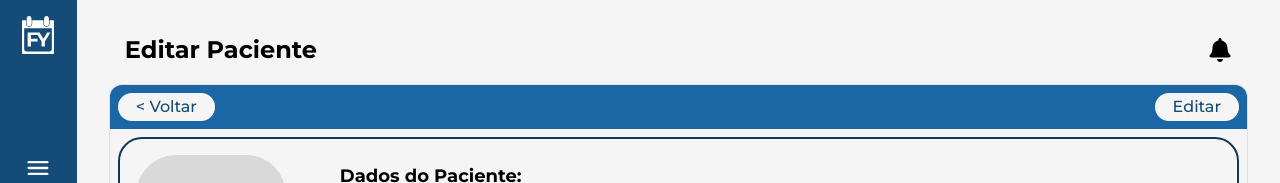
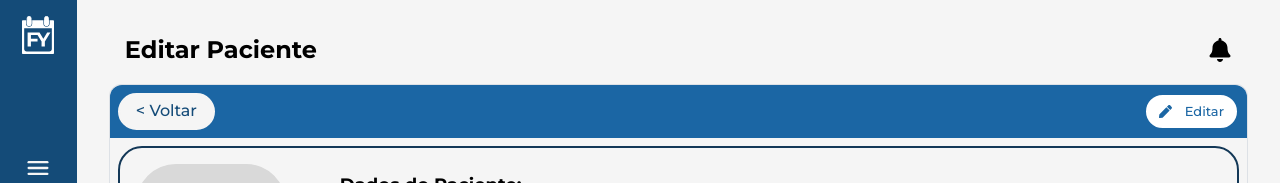
Before and after one commit to KauanPaschoal/web-projeto, a React (Vite) app: page /dashboard/pacientes/editar/1 in a window 1280 px wide. Shown: the top 183 px of the page. Built offline with nearby package versions, Linux system fonts and the light colour scheme; no server answers.

Commit message:
feat: Adicionar novos estilos e funcionalidades ao Dashboard e componentes relacionados

```diff
--- a/src/App.css
+++ b/src/App.css
@@ -17,6 +17,11 @@
   --YellowAlertFy: #FFD078;
   --GreenAlertFy: #78FF8C;
   --BlueAlertFy: #78BEFF;
+}
+
+.swal2-icon.swal2-warning {
+  border-color: var(--LightBlueFy) !important;
+  color: var(--LightBlueFy) !important;
 }
 
 /* Estilização do Scrollbar */
--- a/src/pages/dashboard/Dashboard.jsx
+++ b/src/pages/dashboard/Dashboard.jsx
@@ -143,6 +143,7 @@ const Dashboard = () => {
                       nome={paciente.nome}
                       horario={paciente.horario}
                       status={paciente.status}
+                      id={paciente.id}
                     />
                   ))
                 )}
--- a/src/pages/dashboard/administracao/Administracao.jsx
+++ b/src/pages/dashboard/administracao/Administracao.jsx
@@ -65,7 +65,7 @@ const Administracao = () => {
       const result = await confirmCancelEdit(
         "Cancelar edição?",
         "Tem certeza que deseja cancelar a edição?",
-        "small"
+        "medium"
       );
       if (!result.isConfirmed) return;
     }
--- a/src/pages/dashboard/components/AgendaDiaComponent/AgendaDiaComponent.jsx
+++ b/src/pages/dashboard/components/AgendaDiaComponent/AgendaDiaComponent.jsx
@@ -1,7 +1,10 @@
 import React from 'react'
 import './AgendaDiaComponent.css'
+import { useNavigate } from 'react-router-dom';
 
-const AgendaDiaComponent = ({ nome, horario, status = 'Default' }) => {
+const AgendaDiaComponent = ({ nome, horario, status = 'Default', id }) => {
+  const navigate = useNavigate();
+
 
       const getStatusClasse = () => {
         switch (status) {
@@ -15,6 +18,11 @@ const AgendaDiaComponent = ({ nome, horario, status = 'Default' }) => {
             return 'status-default';
         }
       };
+
+     const handleButtonClick = (e) => {
+      e.stopPropagation();
+      navigate(`/dashboard/agendamentos/editar/${id}`);
+     }
 
     return (
         <div className='agendaDiaComponent bg-gray-200'>
@@ -30,7 +38,7 @@ const AgendaDiaComponent = ({ nome, horario, status = 'Default' }) => {
                 </div>
 
             </div>
-            <button className='btn_primario rounded-full'>Ver Detalhes</button>
+            <button className='btn_primario rounded-full'onClick={handleButtonClick}>Ver Detalhes</button>
         </div>
     )
 }
--- a/src/pages/dashboard/components/EditButton/EditButton.css
+++ b/src/pages/dashboard/components/EditButton/EditButton.css
@@ -1,18 +1,33 @@
+.edit_button,
+.edit_button.bg-white {
+    transition: ease-in-out 0.3s;
+    border-radius: 12em;
+}
+
 .edit_button {
     background-color: var(--LightBlueFy);
     border: var(--LightBlueFy) 2px solid;
     color: var(--WhiteFy);
-    transition: ease-in-out 0.3s;
-    border-radius: 12em;
 }
 
-.edit_button:hover {
+.edit_button.bg-white {
+    background-color: #fff ;
+    color: var(--LightBlueFy);
+    border: 2px solid var(--LightBlueFy);
+}
+
+/* Hover para ambos */
+.edit_button:hover,
+.edit_button.bg-white:hover {
     cursor: pointer;
     background-color: var(--DarkestBlueFy);
     border: var(--DarkestBlueFy) 2px solid;
+    color: var(--WhiteFy);
 }
 
-.edit_button:disabled {
+/* Disabled para ambos */
+.edit_button:disabled,
+.edit_button.bg-white:disabled {
     background-color: var(--LightGrayFy);
     border: var(--LightGrayFy) 2px solid;
     color: var(--GrayFy);
--- a/src/pages/dashboard/components/EditButton/EditButton.jsx
+++ b/src/pages/dashboard/components/EditButton/EditButton.jsx
@@ -1,15 +1,15 @@
 import React from "react";
-import { FaEdit } from "react-icons/fa";
+import { FaPen } from "react-icons/fa";
 import "./EditButton.css";
 
-const EditButton = ({ onClick, text = "Editar" }) => {
+const EditButton = ({ onClick, text = "Editar", className = "" }) => {
   return (
     <button
       type="button"
-      className="edit_button btn_primario flex items-center gap-2"
+      className={`edit_button btn_primario flex items-center gap-2 ${className}`}
       onClick={onClick}
     >
-      <FaEdit />
+      <FaPen />
       {text}
     </button>
   );
--- a/src/pages/dashboard/pacientes/EditarPaciente/EditarPaciente.jsx
+++ b/src/pages/dashboard/pacientes/EditarPaciente/EditarPaciente.jsx
@@ -25,6 +25,7 @@ import {
 } from "../../../../provider/api/preferencias/fetchs-preferencias";
 import { getEnderecoPorCep } from "../../../../provider/api/pacientes/fetchs-pacientes";
 import Loading from "../../components/Loading/Loading";
+import EditButton from "../../components/EditButton/EditButton";
 
 const EditarPaciente = () => {
   const { id } = useParams();
@@ -225,12 +226,11 @@ const EditarPaciente = () => {
               >
                 {"< Voltar"}
               </button>
-              <button
-                className="btn_agendamento flex rounded-full"
+              <EditButton
+                className="bg-white"
                 onClick={handleEditGeneral}
-              >
-                {isEditingGeneral ? "Cancelar" : "Editar"}
-              </button>
+                text={isEditingGeneral ? "Cancelar" : "Editar"}
+              />
             </div>
           </>
         }
--- a/src/pages/dashboard/pacientes/Pacientes.jsx
+++ b/src/pages/dashboard/pacientes/Pacientes.jsx
@@ -56,7 +56,7 @@ const Pacientes = () => {
     setPacientesLista(filteredPacientes);
   }
 
-  const redirectToEditarPaciente = (id) => {
+  const redirectToVisualizarPaciente = (id) => {
     navigate(`/dashboard/pacientes/editar/${id}`);
   };
 
@@ -104,7 +104,7 @@ const Pacientes = () => {
                 <CardPaciente
                   key={paciente.id}
                   paciente={paciente}
-                  onEditar={redirectToEditarPaciente}
+                  onVisualizar={redirectToVisualizarPaciente}
                   onAgendar={redirectToCadastrarAgendamento}
                 />
               ))}
--- a/src/pages/dashboard/pacientes/components/CardPaciente/CardPaciente.jsx
+++ b/src/pages/dashboard/pacientes/components/CardPaciente/CardPaciente.jsx
@@ -1,8 +1,8 @@
 import React from 'react';
-import { FaPen, FaPlus } from 'react-icons/fa';
+import { FaPen, FaPlus, FaAddressCard } from 'react-icons/fa';
 import './CardPaciente.css'; // Opcional: Adicione estilos específicos para o card
 
-const CardPaciente = ({ paciente, onEditar, onAgendar }) => {
+const CardPaciente = ({ paciente, onVisualizar, onAgendar }) => {
     const imgSrc = paciente?.img ? paciente.img : "https://placehold.co/100";
     return (
         <div className="paciente-card">
@@ -19,10 +19,10 @@ const CardPaciente = ({ paciente, onEditar, onAgendar }) => {
             <div className="div-buttons flex gap-2">
                 <button
                     className="btn_secundario flex rounded-full"
-                    onClick={() => onEditar(paciente.id)}
+                    onClick={() => onVisualizar(paciente.id)}
                 >
-                    <FaPen />
-                    Editar
+                    <FaAddressCard />
+                    Visualizar
                 </button>
                 <button
                     className="btn_primario flex rounded-full"
--- a/src/utils/alert.js
+++ b/src/utils/alert.js
@@ -150,7 +150,7 @@ export async function popupMessage(planoId) {
   }
 }
 
-export function confirmCancelEdit(titulo, message, size) {
+export function confirmCancelEdit(titulo, message, size = "small") {
   return Swal.fire({
     title: titulo,
     text: message,
@@ -158,12 +158,10 @@ export function confirmCancelEdit(titulo, message, size) {
     showCancelButton: true,
     confirmButtonText: "Sim, cancelar",
     cancelButtonText: "Continuar editando",
-    cancelButtonColor: "#1B66A4",
-    confirmButtonColor: "#d33",
     customClass: {
-      popup: "swal-small",
-      // confirmButton: "",
-      // cancelButton: "",
+      popup: `swal-${size}`,
+      confirmButton: "btn_primario",
+      cancelButton: "btn_secundario",
     },
     backdrop: false,
   });
```
Lines whose indentation alone changed are shown as unchanged.
